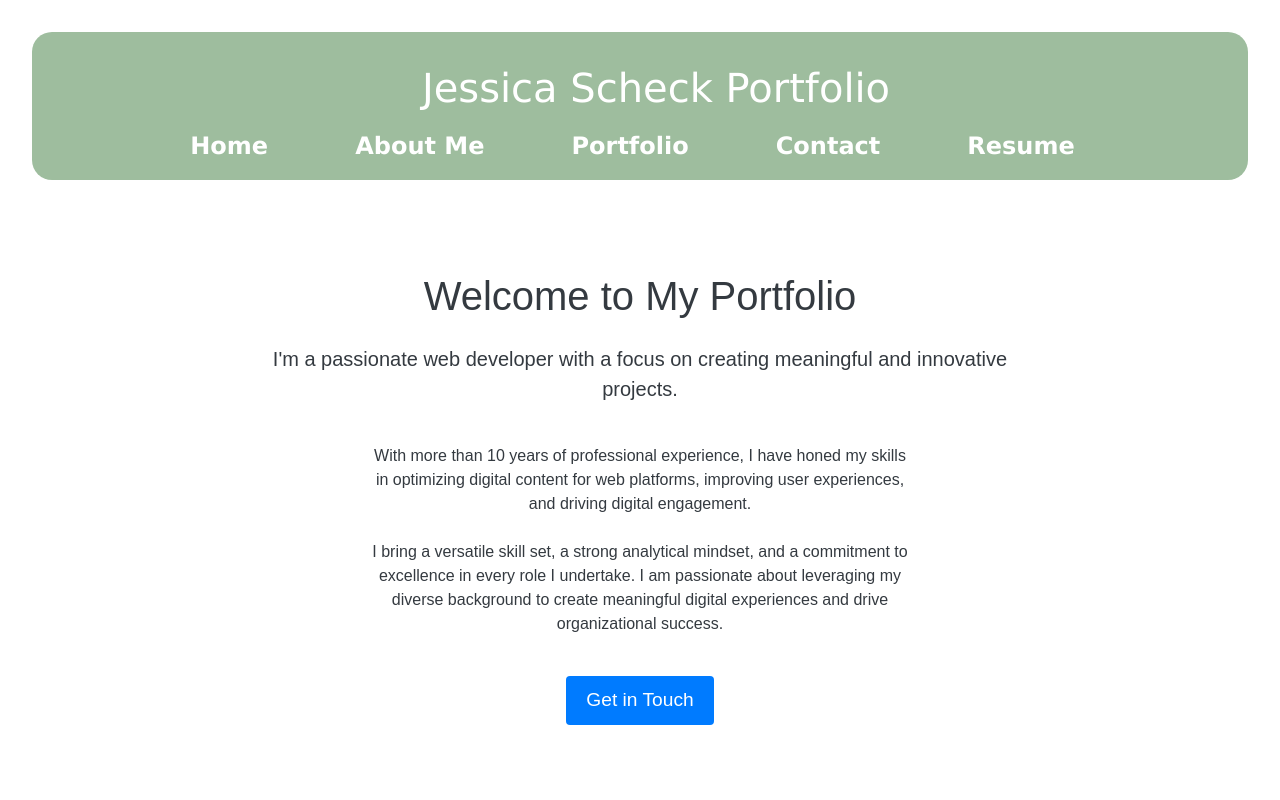
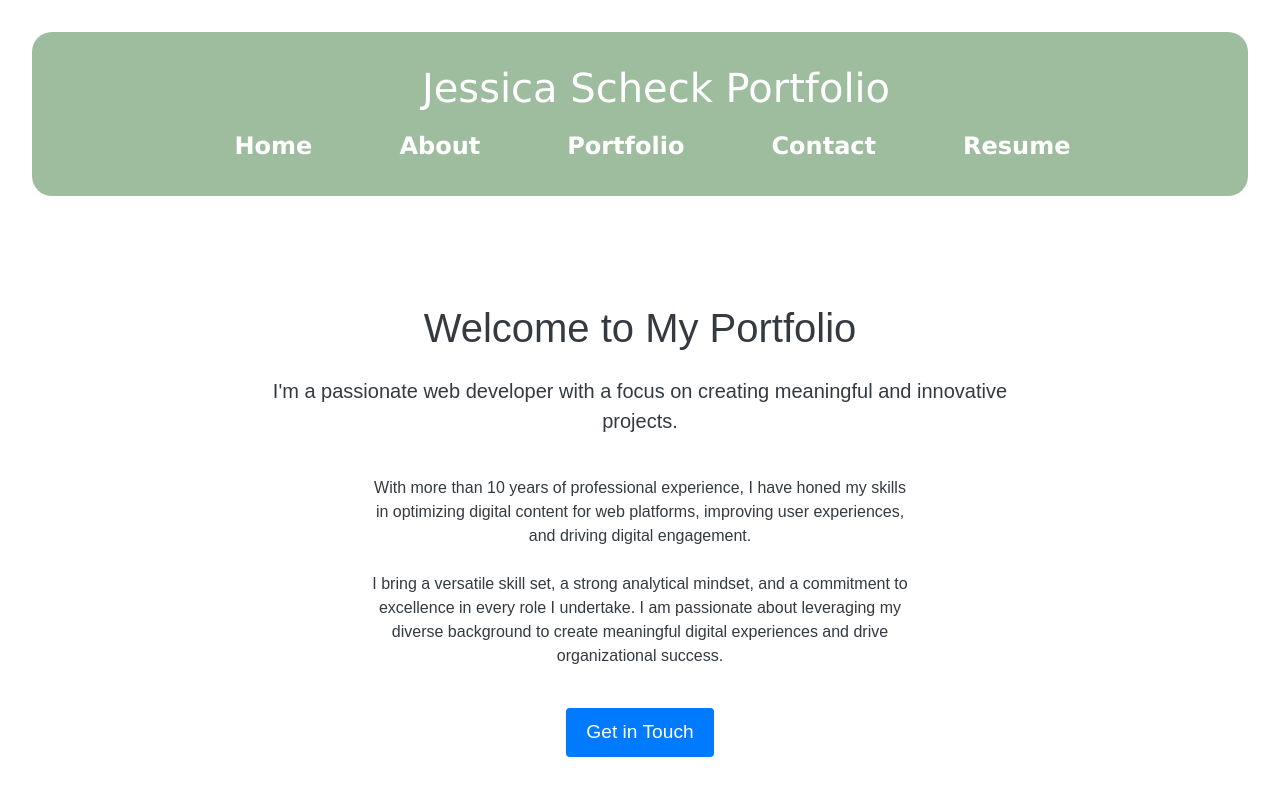
Before and after one commit to Jessmica11/react-portfolio, a React (Vite) app: page / in a window 1280 px wide. Shown: the top 800 px of the page. Built offline with nearby package versions, Linux system fonts and the light colour scheme.

Commit message:
nav changes

```diff
--- a/src/components/Nav/Nav.css
+++ b/src/components/Nav/Nav.css
@@ -18,45 +18,14 @@ nav {
 
 .nav-list {
     display: flex;
-    flex-direction: row;
     justify-content: space-evenly;
     list-style-type: none;
-    padding: 0;
-    margin: 0;
-}
-
-li {
-    margin: 0;
-    text-align: center;
-}
-
-a {
-    color: #9ebd9e;
-    text-decoration: none;
-    transition: color 0.3s, cursor 0.3s;
-    padding: 10px 20px;
-}
-
-a:focus,
-.menu-icon:focus {
-    outline: 2px solid #0D3F16;
-    outline-offset: 2px;
-}
-
-a:hover {
-    color: #0D3F16;
-    cursor: pointer;
-}
-
-a.active {
-    font-weight: bold;
-    color: #6b9a6b;
 }
 
 @media (max-width: 768px) {
     .menu-icon {
         display: flex;
-        /* Show the hamburger icon on mobile */
+        /* Show hamburger menu icon on mobile */
     }
 
     .nav-list {
@@ -67,15 +36,11 @@ a.active {
         left: 0;
         background: #fff;
         width: 100%;
-        max-height: 0;
-        overflow: hidden;
-        transition: max-height 0.4s ease-in-out;
         z-index: 1000;
         padding: 10px 0;
     }
 
     .nav-list.open {
         display: flex;
-        max-height: 500px;
     }
 }
--- a/src/components/Nav/Nav.jsx
+++ b/src/components/Nav/Nav.jsx
@@ -1,47 +1,20 @@
-import React, { useState } from 'react';
-import { Link } from 'react-router-dom';
+import React from 'react';
 import './Nav.css';
 
-function Nav() {
-  const [active, setActive] = useState(false); // Initialize active state
-
-  const toggleMenu = () => {
-    setActive(prevActive => !prevActive); // Toggle the active state
-  };
-
+function Nav({ active, toggleMenu }) {
   return (
     <nav>
-      <button
-        className="menu-icon"
-        aria-expanded={active}
-        aria-controls="nav-list"
-        aria-label={active ? "Close navigation menu" : "Open navigation menu"}
-        onClick={toggleMenu} // Add onClick to toggle menu
-      >
-        <span className={`bar ${active ? 'toggle' : ''}`}></span>
-        <span className={`bar ${active ? 'toggle' : ''}`}></span>
-        <span className={`bar ${active ? 'toggle' : ''}`}></span>
-      </button>
-      <ul
-        id="nav-list"
-        className={`nav-list ${active ? 'open' : ''}`}
-        role="menu"
-      >
-        <li role="none">
-          <Link to="/" role="menuitem">Home</Link>
-        </li>
-        <li role="none">
-          <Link to="/about" role="menuitem">About Me</Link>
-        </li>
-        <li role="none">
-          <Link to="/portfolio" role="menuitem">Portfolio</Link>
-        </li>
-        <li role="none">
-          <Link to="/contact" role="menuitem">Contact</Link>
-        </li>
-        <li role="none">
-          <Link to="/resume" role="menuitem">Resume</Link>
-        </li>
+      <div className="menu-icon" onClick={toggleMenu}>
+        <div className={`bar ${active ? 'open' : ''}`}></div>
+        <div className={`bar ${active ? 'open' : ''}`}></div>
+        <div className={`bar ${active ? 'open' : ''}`}></div>
+      </div>
+      <ul className={`nav-list ${active ? 'open' : ''}`}>
+        <li><a href="/">Home</a></li>
+        <li><a href="/about">About</a></li>
+        <li><a href="/portfolio">Portfolio</a></li>
+        <li><a href="/contact">Contact</a></li>
+        <li><a href="/resume">Resume</a></li>
       </ul>
     </nav>
   );
```
